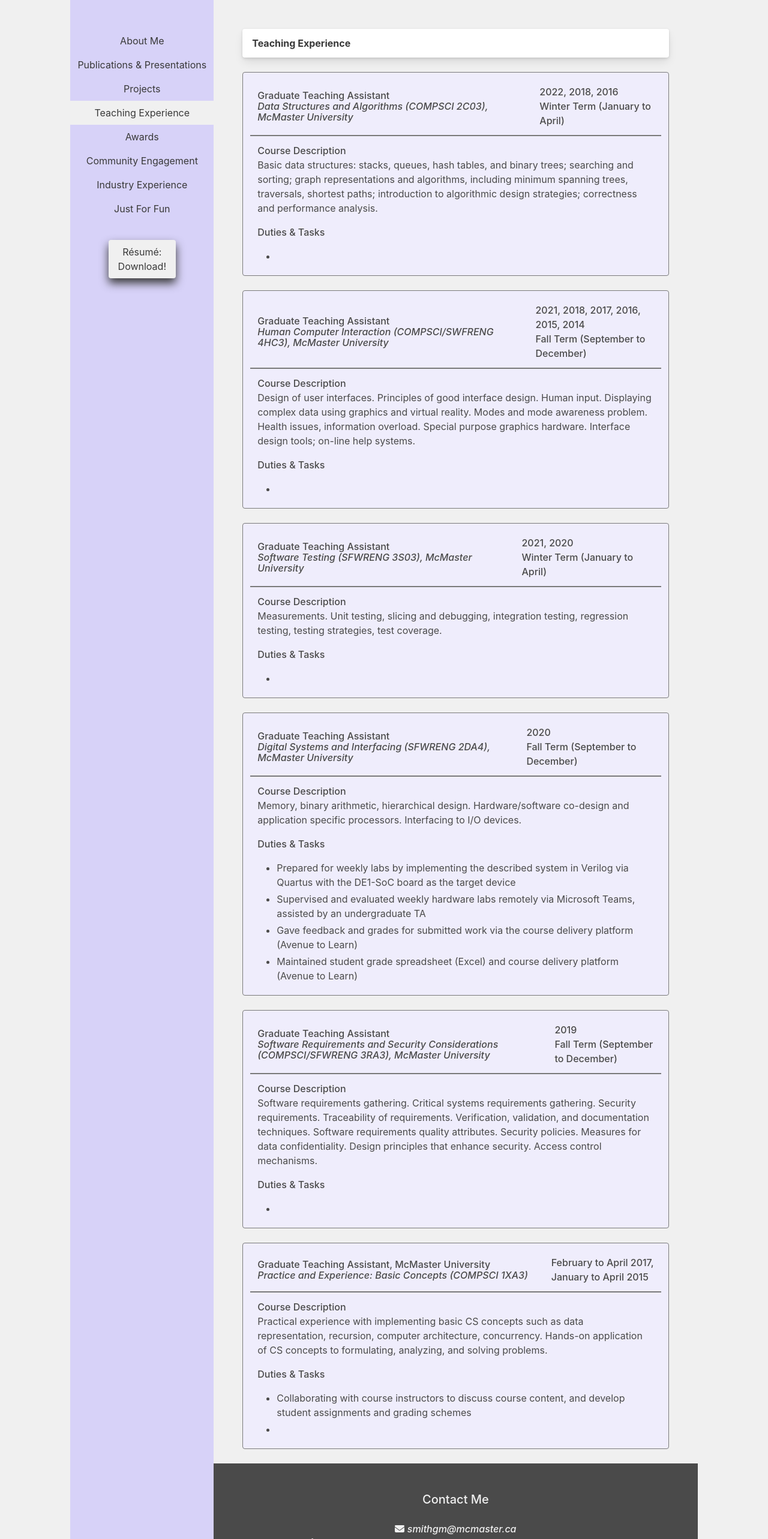
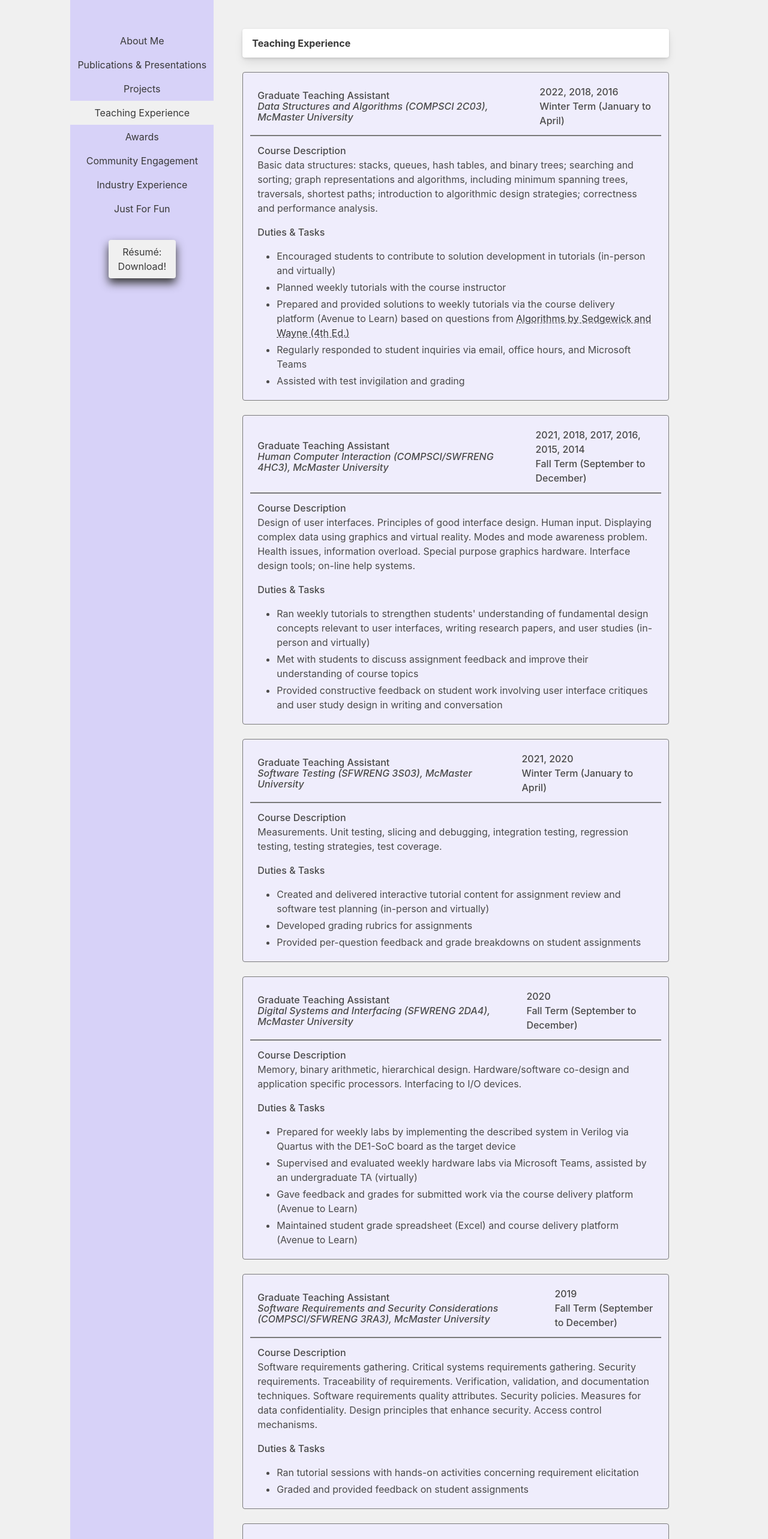
Before and after one commit to GenevaS/website, a Next.js app: page /teaching in a window 1280 px wide. Shown: the top 2566 px of the page at 60% size. Built offline with nearby package versions, Linux system fonts and the light colour scheme; some icons are missing.

Commit message:
Finished teaching content

```diff
--- a/components/date.js
+++ /dev/null
@@ -1,6 +0,0 @@
-import { parseISO, format } from 'date-fns'
-
-export default function Date({ dateString }) {
-  const date = parseISO(dateString)
-  return <time dateTime={dateString}>{format(date, 'LLLL d, yyyy')}</time>
-}
--- a/pages/teaching.js
+++ b/pages/teaching.js
@@ -63,7 +63,25 @@ export default function Teaching( ) {
                             <span className='has-text-weight-medium'>Duties & Tasks</span>
                             <ul>
                               <li>
-
+                                Encouraged students to contribute to solution development in tutorials (in-person and virtually)
+                              </li>
+                              <li>
+                                Planned weekly tutorials with the course instructor
+                              </li>
+                              <li>
+                                Prepared and provided solutions to weekly tutorials via the course delivery
+                                platform (Avenue to Learn) based on questions
+                                from <a className='is-link'
+                                        href='http://hdl.handle.net/11375/21369'
+                                        target="_blank" rel="noopener noreferrer"
+                                        aria-label='Go to book site for Algorithms by Sedgewick and Wayne'>Algorithms
+                                   by Sedgewick and Wayne (4th Ed.)</a>
+                              </li>
+                              <li>
+                                Regularly responded to student inquiries via email, office hours, and Microsoft Teams
+                              </li>
+                              <li>
+                                Assisted with test invigilation and grading
                               </li>
                             </ul>
                           </div>
@@ -98,7 +116,17 @@ export default function Teaching( ) {
                             <span className='has-text-weight-medium'>Duties & Tasks</span>
                             <ul>
                               <li>
-
+                                Ran weekly tutorials to strengthen students&#39; understanding of fundamental design
+                                concepts relevant to user interfaces, writing research papers, and user studies
+                                (in-person and virtually)
+                              </li>
+                              <li>
+                                Met with students to discuss assignment feedback and improve their understanding of
+                                course topics
+                              </li>
+                              <li>
+                                Provided constructive feedback on student work involving user interface critiques and
+                                user study design in writing and conversation
                               </li>
                             </ul>
                           </div>
@@ -131,7 +159,14 @@ export default function Teaching( ) {
                             <span className='has-text-weight-medium'>Duties & Tasks</span>
                             <ul>
                               <li>
-
+                                Created and delivered interactive tutorial content for assignment review
+                                and software test planning (in-person and virtually)
+                              </li>
+                              <li>
+                                Developed grading rubrics for assignments
+                              </li>
+                              <li>
+                                Provided per-question feedback and grade breakdowns on student assignments
                               </li>
                             </ul>
                           </div>
@@ -168,8 +203,8 @@ export default function Teaching( ) {
                                 Verilog via Quartus with the DE1-SoC board as the target device
                               </li>
                               <li>
-                                Supervised and evaluated weekly hardware labs remotely via Microsoft
-                                Teams, assisted by an undergraduate TA
+                                Supervised and evaluated weekly hardware labs via Microsoft Teams,
+                                assisted by an undergraduate TA (virtually)
                               </li>
                               <li>
                                 Gave feedback and grades for submitted work via the course delivery
@@ -213,7 +248,10 @@ export default function Teaching( ) {
                             <span className='has-text-weight-medium'>Duties & Tasks</span>
                             <ul>
                               <li>
-
+                                Ran tutorial sessions with hands-on activities concerning requirement elicitation
+                              </li>
+                              <li>
+                                Graded and provided feedback on student assignments
                               </li>
                             </ul>
                           </div>
@@ -247,14 +285,16 @@ export default function Teaching( ) {
                             <span className='has-text-weight-medium'>Duties & Tasks</span>
                             <ul>
                               <li>
-                                Collaborating with course instructors to discuss course content, and develop student
-                                assignments and grading schemes
+                                Taught beginner programming concepts, such as data types, control structures, and file
+                                processing, to first year computer science students using Python
                               </li>
-
                               <li>
-
+                                Collaborated with the professor to create hands-on tutorials, as well as assignments and
+                                quizzes with sample solutions and grading schemes
                               </li>
-
+                              <li>
+                                Graded and returned bi-weekly student assignments within a week of the submission date
+                              </li>
                             </ul>
                           </div>
                       </InfoTile>
```
